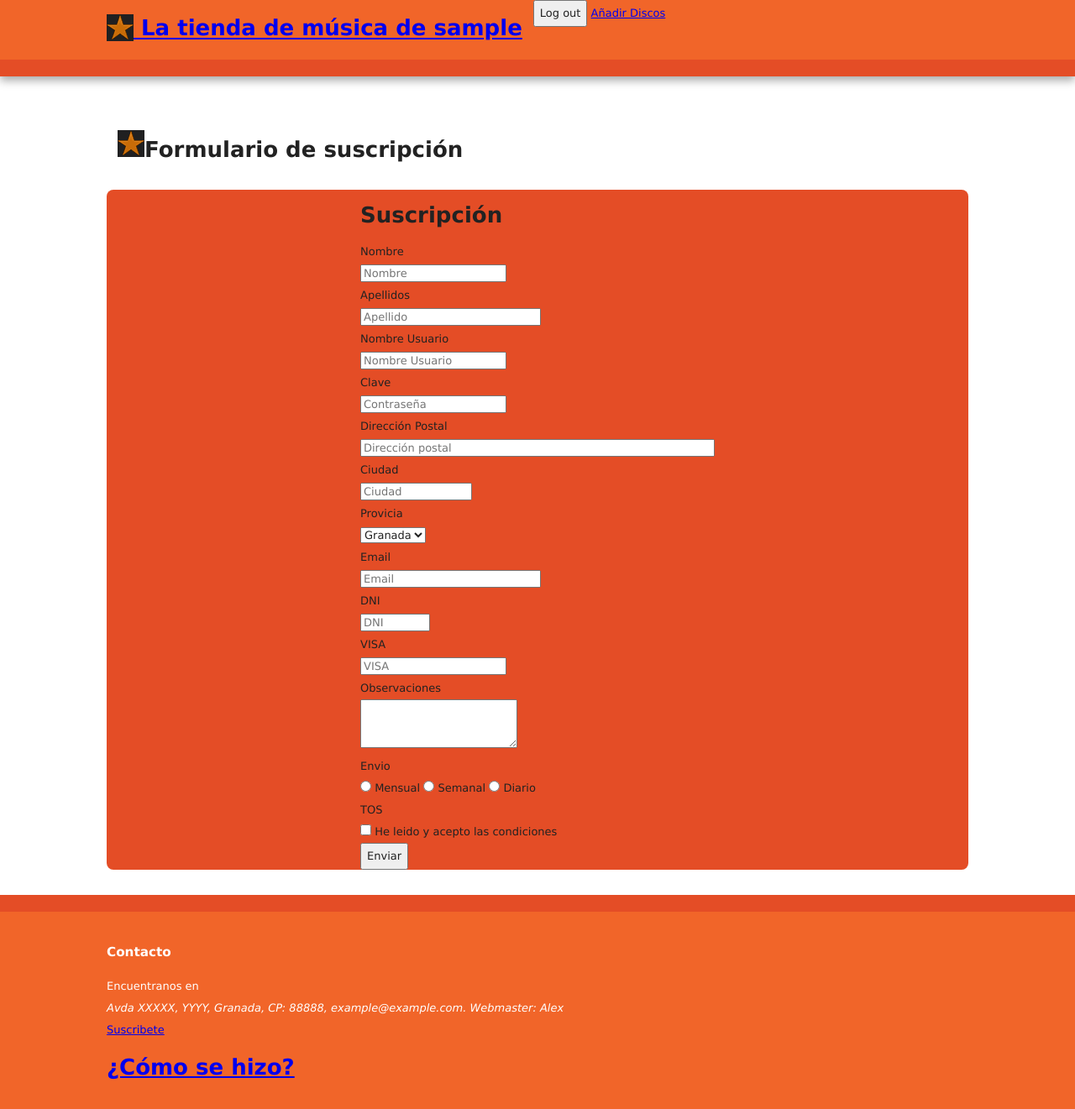
After one commit to algui91/grado_informatica_pw, a PHP site: page /admin.php in a window 1280 px wide. The commit adds this page. Shown: the whole page at 84% size. Run offline with PHP 8.4, Linux system fonts and the light colour scheme; the visitor is signed in with stand-in values (Sample User, id 1).

Commit message:
Allowing only admins to access admin.php

```diff
--- /dev/null
+++ b/tiendamusicaII/admin.php
@@ -0,0 +1,364 @@
+<?php
+/**
+ * Copyright 2016 Alejandro Alcalde
+ *
+ * Licensed under the Apache License, Version 2.0 (the "License");
+ * you may not use this file except in compliance with the License.
+ * You may obtain a copy of the License at
+ *
+ *     http://www.apache.org/licenses/LICENSE-2.0
+ *
+ * Unless required by applicable law or agreed to in writing, software
+ * distributed under the License is distributed on an "AS IS" BASIS,
+ * WITHOUT WARRANTIES OR CONDITIONS OF ANY KIND, either express or implied.
+ * See the License for the specific language governing permissions and
+ * limitations under the License.
+ */
+
+/**
+ * Created by IntelliJ IDEA.
+ * User: hkr
+ * Date: 6/2/16
+ * Time: 11:26 AM
+ */
+
+if (session_status() == PHP_SESSION_NONE) {
+    session_start();
+}
+
+if (!$_SESSION['is_admin']){
+    die('No tienes permisos para entrar en esta página');
+}
+?>
+<!doctype html>
+<html lang="">
+<head>
+    <meta charset="utf-8">
+    <meta http-equiv="X-UA-Compatible" content="IE=edge,chrome=1">
+    <title></title>
+    <meta name="description" content="">
+    <meta name="viewport" content="width=device-width, initial-scale=1">
+    <link rel="apple-touch-icon" href="apple-touch-icon.png">
+
+    <link rel="stylesheet" href="css/main.css">
+
+    <script type="text/javascript">
+        function check(input) {
+            if (input.name == "password") {
+                if (input.validity.patternMismatch) {
+                    input.setCustomValidity('Mejora esa contraseña (Más de 8 caracteres, mayúsculas, minúsculas, números y símbolos son obligatorios)');
+                }
+                else {
+                    input.setCustomValidity('');
+                }
+            }
+            else if (input.name == "name" || input.name == "lastname") {
+                if (input.validity.patternMismatch) {
+                    input.setCustomValidity(input.id + ' debe contener únicamente caracteres y/o espacios');
+                } else {
+                    input.setCustomValidity('');
+                }
+            } else if (input.name == "username") {
+                if (input.validity.patternMismatch) {
+                    input.setCustomValidity('El nombre de usuario debe contener solo carácteres y/o números.');
+                } else {
+                    input.setCustomValidity('');
+                }
+            } else if (input.name == "email") {
+                if (input.validity.patternMismatch) {
+                    input.setCustomValidity('El email introducido no es correcto');
+                } else {
+                    input.setCustomValidity('');
+                }
+            } else if (input.name == "dni") {
+                if (input.validity.patternMismatch) {
+                    input.setCustomValidity('El DNI no es correcto');
+                } else {
+                    input.setCustomValidity('');
+                }
+            } else if (input.name == "visa") {
+                if (input.validity.patternMismatch) {
+                    input.setCustomValidity('Solo se permiten números');
+                } else {
+                    input.setCustomValidity('');
+                }
+            } else if (input.name == "toc") {
+                if (input.validity.valueMissing) {
+                    input.setCustomValidity('Debes aceptar los términos y condiciones para continuar');
+                } else {
+                    input.setCustomValidity('');
+                }
+            }
+        }
+    </script>
+</head>
+<body>
+
+<?php
+
+require_once('db/User.php');
+require_once('lib/password.php');
+require_once('inc/utils.php');
+
+// define variables and set to empty values
+$nameErr = $emailErr = $genderErr = $websiteErr = "";
+$newsletter = $province = $lastname = $username = $password = $direction = $city = $visa = $email = $comment = $dni = $name = "";
+
+if ($_SERVER["REQUEST_METHOD"] == "POST") {
+    if (empty($_POST["name"])) {
+        $nameErr = "Name is required"; // TODO
+    } else {
+        $name = test_input($_POST["name"]);
+        // check if name only contains letters and whitespace
+        if (!preg_match("/^[a-zA-Z ]*$/", $name)) {
+            $nameErr = "Only letters and white space allowed";
+        }
+    }
+    if (empty($_POST["email"])) {
+        $emailErr = "Email is required";
+    } else {
+        $email = test_input($_POST["email"]);
+        // check if e-mail address is well-formed
+        if (!filter_var($email, FILTER_VALIDATE_EMAIL)) {
+            $emailErr = "Invalid email format";
+        }
+    }
+    if (!empty($_POST["dni"])) {
+        $dni = test_input($_POST["dni"]);
+    }
+    if (!empty($_POST["newsletter"])) {
+        $newsletter = test_input($_POST["newsletter"]);
+    }
+    if (!empty($_POST["province"])) {
+        $province = test_input($_POST["province"]);
+    }
+    if (!empty($_POST["lastname"])) {
+        $lastname = test_input($_POST["lastname"]);
+    }
+    if (!empty($_POST["username"])) {
+        $username = test_input($_POST["username"]);
+    }
+    if (!empty($_POST["password"])) {
+        $password = test_input($_POST["password"]);
+    }
+    if (!empty($_POST["direction"])) {
+        $direction = test_input($_POST["direction"]);
+    }
+    if (!empty($_POST["city"])) {
+        $city = test_input($_POST["city"]);
+    }
+    if (!empty($_POST["visa"])) {
+        $visa = test_input($_POST["visa"]);
+    }
+    if (empty($_POST["comment"])) {
+        $comment = "";
+    } else {
+        $comment = test_input($_POST["comment"]);
+    }
+    if (empty($_POST["gender"])) {
+        $genderErr = "Gender is required";
+    } else {
+        $gender = test_input($_POST["gender"]);
+    }
+
+    if (!empty($dni)) {
+        $u = new User(array(":nombre" => $name,
+            ":apellidos" => $lastname,
+            ":nombreUsuario" => $username,
+            ":contrasena" => password_hash($password, PASSWORD_BCRYPT, array("cost" => 10)),
+            ":direccion" => $direction,
+            ":email" => $email,
+            ":dni" => $dni,
+            ":visa" => $visa,
+            ":observaciones" => $comment,
+            ":ciudad" => $city,
+            ":provincia" => $province,
+            ":newsletter" => $newsletter));
+
+        $dniIsSet = $u->insertUser();
+        $dni = "";
+    }
+}
+?>
+
+<?php header_login(); ?>
+
+<div class="main-container">
+    <main role="main" class="wrapper">
+        <header class="section-title">
+            <h2>Formulario de suscripción</h2>
+        </header>
+        <section class="flex-container-form">
+            <form method="post" action="<?php echo htmlspecialchars($_SERVER["PHP_SELF"]); ?>">
+                <fieldset>
+
+                    <!-- Form Name -->
+                    <h1>Suscripción</h1>
+
+                    <label for="Nombre">Nombre</label>
+                    <div>
+                        <input id="Nombre" name="name" type="text" placeholder="Nombre" required maxlength="15"
+                               size="20" pattern="^[a-zA-Z ]*$" oninput="check(this)"
+                               value="<?php echo $name; ?>">
+                    </div>
+
+                    <!-- Text input-->
+                    <label for="Apellidos">Apellidos</label>
+                    <div>
+                        <input id="Apellidos" name="lastname" type="text" placeholder="Apellido" maxlength="20"
+                               size="25" oninput="check(this)" pattern="^[a-zA-Z ]*$"
+                               value="<?php echo $lastname; ?>">
+
+                    </div>
+
+
+                    <!-- Password input-->
+                    <label for="Nombre Usuario">Nombre Usuario</label>
+                    <div>
+                        <input id="Nombre Usuario" name="username" type="text" required pattern="^[a-zA-Z0-9]*$"
+                               oninput="check(this)"
+                               placeholder="Nombre Usuario" value="<?php echo $username; ?>">
+                    </div>
+
+                    <!-- Password input-->
+                    <label for="Clave">Clave</label>
+                    <div>
+                        <input id="Clave" name="password" type="password" placeholder="Contraseña" required
+                               oninput="check(this)"
+                               pattern="^(?=.*[A-Z].*[A-Z])(?=.*[!@#$&*])(?=.*[0-9].*[0-9])(?=.*[a-z].*[a-z].*[a-z]).{8,}$"
+                               value="<?php echo $password; ?>">
+
+                    </div>
+
+                    <!-- Text input-->
+                    <label for="Dirección Postal">Dirección Postal</label>
+                    <div>
+                        <input id="Dirección Postal" name="direction" type="text" maxlength="40" size="50"
+                               placeholder="Dirección postal" value="<?php echo $direction; ?>">
+
+                    </div>
+
+                    <label for="Ciudad">Ciudad</label>
+                    <div>
+                        <input id="Ciudad" name="city" type="text" maxlength="10" size="15"
+                               placeholder="Ciudad" value="<?php echo $city; ?>">
+
+                    </div>
+
+                    <!-- Select Basic -->
+                    <label for="Provicia">Provicia</label>
+                    <div>
+                        <select id="Provicia" name="province">
+                            <option <?php if (isset($province) && $province == 1) echo "selected"; ?> value="1">
+                                Granada
+                            </option>
+                            <option <?php if (isset($province) && $province == 2) echo "selected"; ?> value="2">
+                                Almeria
+                            </option>
+                            <option <?php if (isset($province) && $province == 3) echo "selected"; ?> value="3">
+                                Huelva
+                            </option>
+                            <option <?php if (isset($province) && $province == 4) echo "selected"; ?> value="4">
+                                Sevilla
+                            </option>
+                            <option <?php if (isset($province) && $province == 5) echo "selected"; ?> value="5">
+                                Cádiz
+                            </option>
+                            <option <?php if (isset($province) && $province == 6) echo "selected"; ?> value="6">
+                                Malaga
+                            </option>
+                        </select>
+                    </div>
+                    <!-- Text input-->
+                    <label for="email">Email</label>
+                    <div>
+                        <input id="email" name="email" type="text" value="<?php echo $email; ?>" required
+                               oninput="check(this)"
+                               placeholder="Email" maxlength="30" size="25"
+                               pattern="^[-a-z0-9~!$%^&*_=+}{\'?]+(\.[-a-z0-9~!$%^&*_=+}{\'?]+)*@([a-z0-9_][-a-z0-9_]*(\.[-a-z0-9_]+)*\.(aero|arpa|biz|com|coop|edu|gov|info|int|mil|museum|name|net|org|pro|travel|mobi|[a-z][a-z])|([0-9]{1,3}\.[0-9]{1,3}\.[0-9]{1,3}\.[0-9]{1,3}))(:[0-9]{1,5})?$">
+
+                    </div>
+
+                    <!-- Text input-->
+                    <label for="DNI">DNI</label>
+                    <div>
+                        <input id="DNI" name="dni" type="text" value="<?php echo $dni; ?>"
+                               placeholder="DNI" required oninput="check(this)" size="9" maxlength="9"
+                               pattern="^\d{8}[a-zA-Z]$">
+                        <?php if (isset($dniIsSet) && $dniIsSet == true) echo "* Este DNI ya está dado de alta" ?>
+                    </div>
+
+                    <!-- Text input-->
+                    <label for="VISA">VISA</label>
+                    <div>
+                        <input id="VISA" name="visa" type="text" oninput="check(this)" pattern="[0-9]*"
+                               value="<?php echo $visa; ?>"
+                               placeholder="VISA">
+
+                    </div>
+
+                    <!-- Textarea -->
+                    <label for="Observaciones">Observaciones</label>
+                    <div>
+                            <textarea id="Observaciones" maxlength="500"
+                                      name="comment"><?php echo $comment; ?></textarea>
+                    </div>
+
+                    <!-- Multiple Radios (inline) -->
+                    <label for="newsletter">Envio</label>
+                    <div>
+                        <label for="Envío-0">
+                            <input type="radio" name="newsletter"
+                                   id="Envío-0" <?php if (isset($newsletter) && $newsletter == "1") echo "checked"; ?>
+                                   value="1">
+                            Mensual
+                        </label>
+                        <label for="Envío-1">
+                            <input type="radio" name="newsletter"
+                                   id="Envío-1" <?php if (isset($newsletter) && $newsletter == "2") echo "checked"; ?>
+                                   value="2">
+                            Semanal
+                        </label>
+                        <label for="Envío-2">
+                            <input type="radio" name="newsletter"
+                                   id="Envío-2" <?php if (isset($newsletter) && $newsletter == "3") echo "checked"; ?>
+                                   value="3">
+                            Diario
+                        </label>
+                    </div>
+
+                    <!-- Multiple Checkboxes -->
+                    <label for="toc">TOS</label>
+                    <div>
+                        <div>
+                            <label for="toc-0">
+                                <input type="checkbox" oninvalid="check(this)" onclick="this.setCustomValidity('')" name="toc" id="toc-0" required>
+                                He leido y acepto las condiciones
+                            </label>
+                        </div>
+                    </div>
+
+                    <!-- Button -->
+                    <label for="singlebutton"></label>
+                    <div>
+                        <button id="singlebutton" name="singlebutton" class="btn btn-primary">Enviar</button>
+                    </div>
+
+                </fieldset>
+            </form>
+        </section>
+    </main>
+</div><!-- #main-container -->
+<div class="footer-container">
+    <footer class="wrapper">
+        <h3>Contacto</h3>
+        Encuentranos en
+        <address>
+            Avda XXXXX, YYYY, Granada, CP: 88888, example@example.com. Webmaster: Alex
+        </address>
+        <a href="./formulario.php">Suscribete</a>
+        <h1><a href="./como_se_hizo.pdf">¿Cómo se hizo?</a></h1>
+    </footer>
+</div>
+</body>
+</html>
--- a/tiendamusicaII/db/User.php
+++ b/tiendamusicaII/db/User.php
@@ -65,7 +65,7 @@ class User extends DataObject
     public function getUser()
     {
         $connection = parent::conectar();
-        $sql = "SELECT nombreUsuario, contrasena, dni
+        $sql = "SELECT nombreUsuario, contrasena, dni, rol
                 FROM " . USER_TABLE . '
                 WHERE nombreUsuario = :username';
         $result = false;
--- a/tiendamusicaII/inc/utils.php
+++ b/tiendamusicaII/inc/utils.php
@@ -26,7 +26,9 @@ function test_input($data)
 
 function header_login()
 {
-    session_start();
+    if (session_status() == PHP_SESSION_NONE) {
+        session_start();
+    }
     if (isset($_SESSION['logged_user'])) {
         ?>
         <div class="header-container">
@@ -39,6 +41,9 @@ function header_login()
                         <input type="hidden" name="logout" value="logout">
                     </form>
                 </section>
+                <?php if ($_SESSION['is_admin'])
+                    echo '<a href="/~x76625397/tiendamusicaII/admin.php">Añadir Discos</a>';
+                ?>
             </header>
         </div>
         <?php
--- a/tiendamusicaII/login.php
+++ b/tiendamusicaII/login.php
@@ -21,7 +21,9 @@ require_once('lib/password.php');
 
 if ($_SERVER["REQUEST_METHOD"] == "POST") {
 
-    session_start();
+    if (session_status() == PHP_SESSION_NONE) {
+        session_start();
+    }
 
     $login_fail = true;
 
@@ -41,6 +43,7 @@ if ($_SERVER["REQUEST_METHOD"] == "POST") {
                 ]);
                 $_SESSION['logged_user'] = $loginResult["nombreUsuario"];
                 $_SESSION['logged_user_id'] = $loginResult["dni"];
+                $_SESSION['is_admin'] = $loginResult["rol"] == "admin" ? true:false;
                 header("location: index.php");
                 $login_fail = false;
             }
```
Also changed, not shown: tiendamusicaII/como_se_hizo.md (+1 -0 lines).
